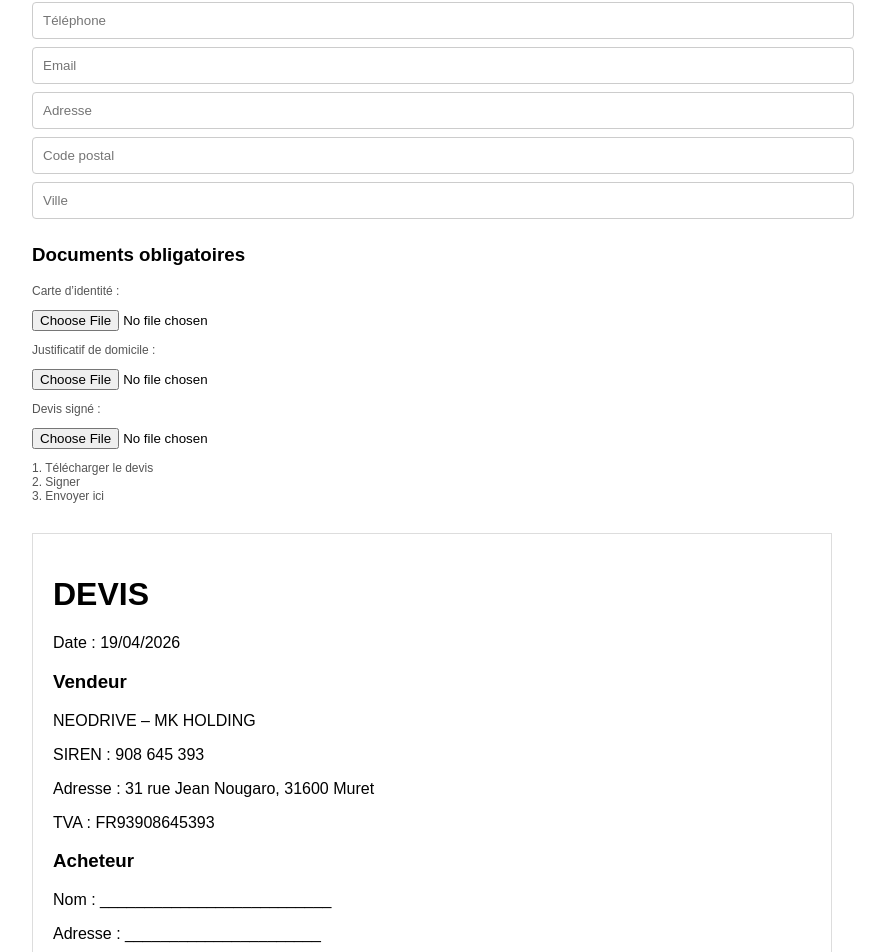
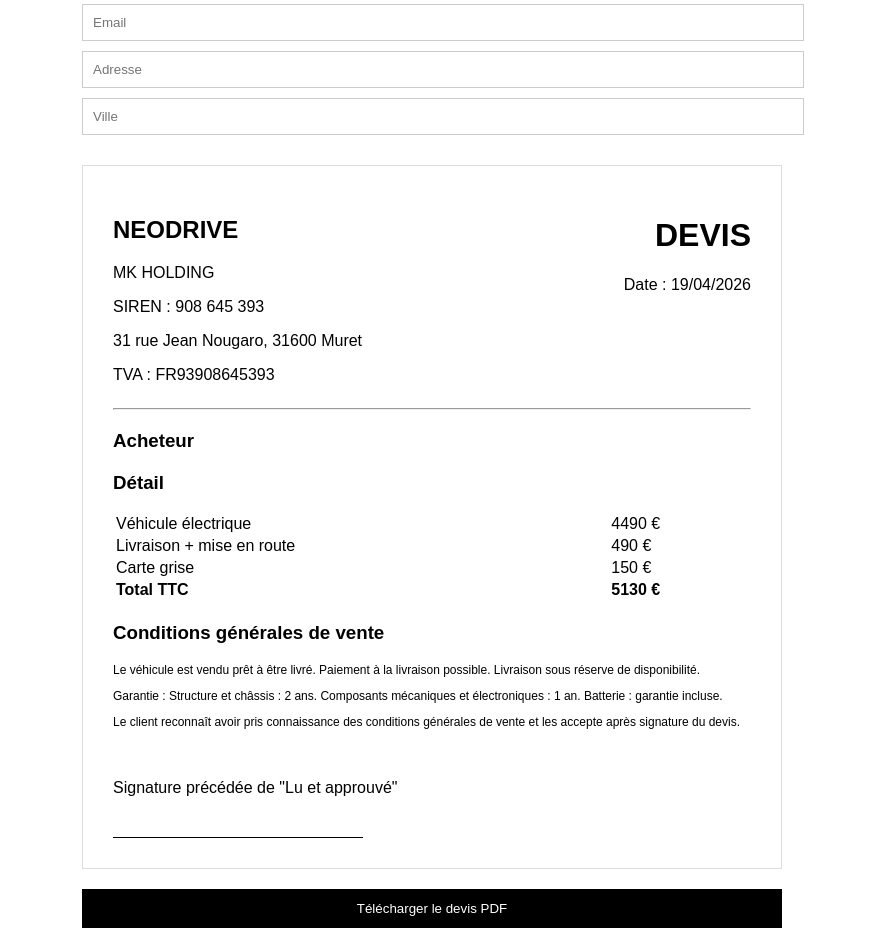
Before and after one commit to khelifamansour/neodrive-site, a Next.js app: page /reservation in a window 1280 px wide. Shown: the part 307-1259 px from the top of the page, without its empty margins (208-1093 px from the left). Built offline with nearby package versions, Linux system fonts and the light colour scheme.

Commit message:
Update page.tsx

```diff
--- a/app/reservation/page.tsx
+++ b/app/reservation/page.tsx
@@ -1,48 +1,47 @@
 "use client";
 
-import React, { useRef } from "react";
+import React, { useRef, useState } from "react";
+import jsPDF from "jspdf";
+import html2canvas from "html2canvas";
 
 export default function Reservation() {
 
-  const today = new Date().toLocaleDateString("fr-FR");
+  const printRef = useRef<HTMLDivElement>(null);
+
+  const [client, setClient] = useState({
+    nom: "",
+    prenom: "",
+    telephone: "",
+    email: "",
+    adresse: "",
+    ville: ""
+  });
 
   const prixVehicule = 4490;
   const transport = 490;
   const carteGrise = 150;
-
   const totalTTC = prixVehicule + transport + carteGrise;
 
-  const printRef = useRef<HTMLDivElement>(null);
+  const today = new Date().toLocaleDateString("fr-FR");
 
-  const downloadPDF = () => {
+  const handleChange = (e: any) => {
+    setClient({ ...client, [e.target.name]: e.target.value });
+  };
+
+  const generatePDF = async () => {
     if (!printRef.current) return;
 
-    const win = window.open("", "_blank");
-    if (!win) return;
+    const canvas = await html2canvas(printRef.current, { scale: 2 });
+    const imgData = canvas.toDataURL("image/png");
 
-    win.document.write(`
-      <html>
-        <head>
-          <title>Devis NEODRIVE</title>
-          <style>
-            body { font-family: Arial; padding: 30px; }
-            h1 { text-align: center; margin-bottom: 20px; }
-            h3 { margin-top: 25px; }
-            table { width: 100%; border-collapse: collapse; margin-top: 10px; }
-            td { padding: 8px; border-bottom: 1px solid #ddd; }
-            .total { font-weight: bold; border-top: 2px solid black; }
-            .box { margin-top: 20px; }
-            .signature { margin-top: 50px; border-top: 1px solid black; width: 250px; }
-          </style>
-        </head>
-        <body>
-          ${printRef.current.innerHTML}
-        </body>
-      </html>
-    `);
+    const pdf = new jsPDF("p", "mm", "a4");
+    const width = pdf.internal.pageSize.getWidth();
 
-    win.document.close();
-    win.print();
+    const imgProps = pdf.getImageProperties(imgData);
+    const height = (imgProps.height * width) / imgProps.width;
+
+    pdf.addImage(imgData, "PNG", 0, 0, width, height);
+    pdf.save("devis-neodrive.pdf");
   };
 
   return (
@@ -50,114 +49,101 @@
 
       <h2 style={{ textAlign: "center" }}>Réservation véhicule</h2>
 
-      <form
-        action="https://formspree.io/f/xjgjrqqg"
-        method="POST"
-        encType="multipart/form-data"
-      >
-
-        {/* CLIENT */}
+      {/* FORM */}
       <div style={section}>
-          <h3>Informations client</h3>
-
-          <input name="nom" placeholder="Nom" style={input} required />
-          <input name="prenom" placeholder="Prénom" style={input} required />
-          <input name="telephone" placeholder="Téléphone" style={input} required />
-          <input name="email" type="email" placeholder="Email" style={input} required />
-          <input name="adresse" placeholder="Adresse" style={input} required />
-          <input name="code_postal" placeholder="Code postal" style={input} required />
-          <input name="ville" placeholder="Ville" style={input} required />
-        </div>
-
-        {/* DOCUMENTS */}
-        <div style={section}>
-          <h3>Documents obligatoires</h3>
-
-          <p style={small}>Carte d’identité :</p>
-          <input type="file" name="cni" required />
-
-          <p style={small}>Justificatif de domicile :</p>
-          <input type="file" name="justificatif" required />
-
-          <p style={small}>Devis signé :</p>
-          <input type="file" name="devis_signe" required />
-
-          <p style={small}>
-            1. Télécharger le devis<br/>
-            2. Signer<br/>
-            3. Envoyer ici
-          </p>
+        <input name="nom" placeholder="Nom" onChange={handleChange} style={input} />
+        <input name="prenom" placeholder="Prénom" onChange={handleChange} style={input} />
+        <input name="telephone" placeholder="Téléphone" onChange={handleChange} style={input} />
+        <input name="email" placeholder="Email" onChange={handleChange} style={input} />
+        <input name="adresse" placeholder="Adresse" onChange={handleChange} style={input} />
+        <input name="ville" placeholder="Ville" onChange={handleChange} style={input} />
       </div>
 
       {/* PDF */}
       <div ref={printRef} style={pdf}>
 
-          <h1>DEVIS</h1>
-
-          <p>Date : {today}</p>
-
-          <div className="box">
-            <h3>Vendeur</h3>
-            <p>NEODRIVE – MK HOLDING</p>
+        <div style={header}>
+          <div>
+            <h2>NEODRIVE</h2>
+            <p>MK HOLDING</p>
             <p>SIREN : 908 645 393</p>
-            <p>Adresse : 31 rue Jean Nougaro, 31600 Muret</p>
+            <p>31 rue Jean Nougaro, 31600 Muret</p>
             <p>TVA : FR93908645393</p>
           </div>
 
-          <div className="box">
-            <h3>Acheteur</h3>
-            <p>Nom : __________________________</p>
-            <p>Adresse : ______________________</p>
-            <p>Téléphone : ____________________</p>
+          <div style={{ textAlign: "right" }}>
+            <h1>DEVIS</h1>
+            <p>Date : {today}</p>
+          </div>
         </div>
 
+        <hr />
+
+        <div style={block}>
+          <h3>Acheteur</h3>
+          <p>{client.nom} {client.prenom}</p>
+          <p>{client.adresse}</p>
+          <p>{client.ville}</p>
+          <p>{client.telephone}</p>
+          <p>{client.email}</p>
+        </div>
+
+        <div style={block}>
           <h3>Détail</h3>
 
-          <table>
+          <table style={table}>
             <tbody>
               <tr>
                 <td>Véhicule électrique</td>
-                <td style={right}>{prixVehicule} €</td>
+                <td>{prixVehicule} €</td>
               </tr>
               <tr>
-                <td>Transport</td>
-                <td style={right}>{transport} €</td>
+                <td>Livraison + mise en route</td>
+                <td>{transport} €</td>
               </tr>
               <tr>
                 <td>Carte grise</td>
-                <td style={right}>{carteGrise} €</td>
+                <td>{carteGrise} €</td>
               </tr>
-              <tr className="total">
-                <td>Total TTC (TVA incluse)</td>
-                <td style={right}>{totalTTC} €</td>
+              <tr style={totalRow}>
+                <td>Total TTC</td>
+                <td>{totalTTC} €</td>
               </tr>
             </tbody>
           </table>
+        </div>
 
+        <div style={block}>
           <h3>Conditions générales de vente</h3>
+
           <p style={small}>
             Le véhicule est vendu prêt à être livré. Paiement à la livraison possible.
-            La garantie est de 2 ans pièces et main d’œuvre.
-            Aucun abonnement. Batterie incluse.
-            Le client accepte les conditions après signature du devis.
+            Livraison sous réserve de disponibilité.
           </p>
 
-          <div style={{ marginTop: 40 }}>
+          <p style={small}>
+            Garantie :
+            Structure et châssis : 2 ans.
+            Composants mécaniques et électroniques : 1 an.
+            Batterie : garantie incluse.
+          </p>
+
+          <p style={small}>
+            Le client reconnaît avoir pris connaissance des conditions générales de vente
+            et les accepte après signature du devis.
+          </p>
+        </div>
+
+        <div style={{ marginTop: 50 }}>
           <p>Signature précédée de "Lu et approuvé"</p>
-            <div className="signature"></div>
+          <div style={signature}></div>
         </div>
 
       </div>
 
-        <button type="button" onClick={downloadPDF} style={btn}>
+      <button onClick={generatePDF} style={btn}>
         Télécharger le devis PDF
       </button>
-
-        <button type="submit" style={btn}>
-          Envoyer mon dossier
-        </button>
-
-      </form>
 
     </main>
   );
@@ -166,46 +152,63 @@
 /* STYLES */
 
 const container: React.CSSProperties = {
-  maxWidth: 800,
-  margin: "0 auto",
+  maxWidth: 700,
+  margin: "auto",
   padding: 20,
   fontFamily: "Arial"
 };
 
 const section: React.CSSProperties = {
-  marginBottom: 25
+  marginBottom: 20
 };
 
 const input: React.CSSProperties = {
   width: "100%",
   padding: 10,
-  marginTop: 8,
-  border: "1px solid #ccc",
-  borderRadius: 4
+  marginBottom: 10,
+  border: "1px solid #ccc"
 };
 
 const pdf: React.CSSProperties = {
   background: "#fff",
-  padding: 20,
-  border: "1px solid #ddd",
-  marginTop: 30
+  padding: 30,
+  border: "1px solid #ddd"
 };
 
-const right: React.CSSProperties = {
-  textAlign: "right"
+const header: React.CSSProperties = {
+  display: "flex",
+  justifyContent: "space-between"
+};
+
+const block: React.CSSProperties = {
+  marginTop: 20
+};
+
+const table: React.CSSProperties = {
+  width: "100%",
+  marginTop: 10
+};
+
+const totalRow: React.CSSProperties = {
+  fontWeight: "bold",
+  borderTop: "2px solid black"
 };
 
 const small: React.CSSProperties = {
-  fontSize: 12,
-  color: "#555"
+  fontSize: 12
+};
+
+const signature: React.CSSProperties = {
+  marginTop: 40,
+  width: 250,
+  borderTop: "1px solid black"
 };
 
 const btn: React.CSSProperties = {
-  marginTop: 15,
+  marginTop: 20,
   padding: 12,
   width: "100%",
-  background: "#000",
-  color: "#fff",
-  border: "none",
-  borderRadius: 6
+  background: "black",
+  color: "white",
+  border: "none"
 };
```
Lines whose indentation alone changed are shown as unchanged.
